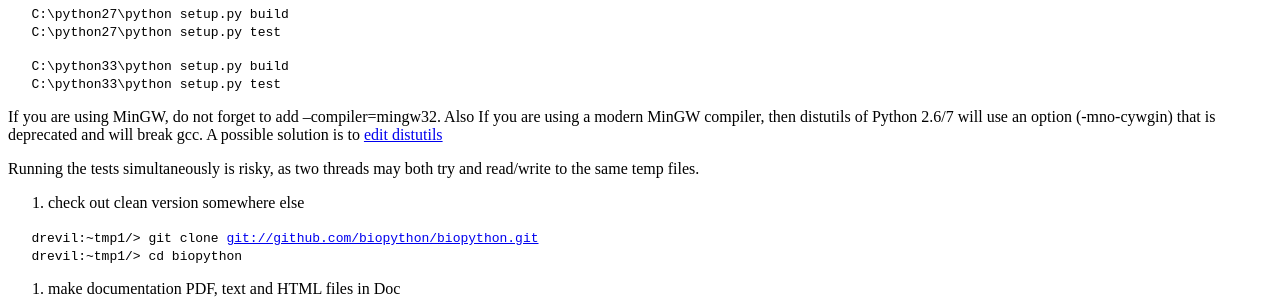
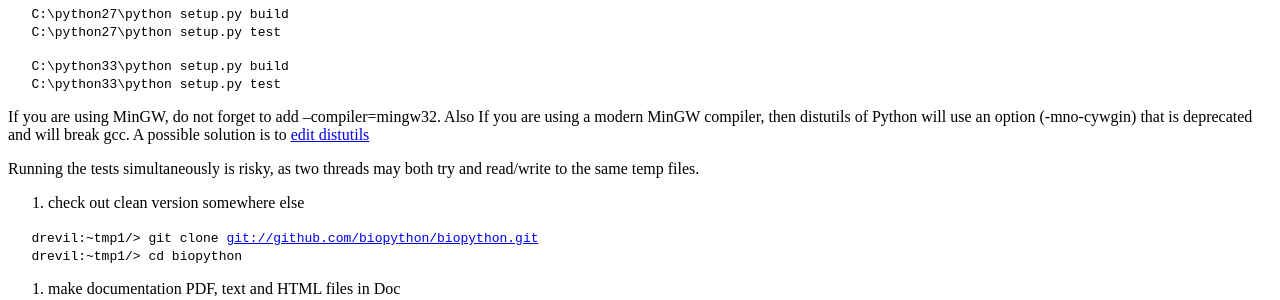
Before and after one commit to biopython/biopython.github.io, a Jekyll site: the page built from wiki/Building_a_release.md, in a window 1280 px wide. Shown: the part 850-1150 px from the top of the page. Built offline with Jekyll 4.4.1, drawn with Linux system fonts in a browser that asks for light colours.

Commit message:
Change to wiki page

```diff
--- a/wiki/Building_a_release.md
+++ b/wiki/Building_a_release.md
@@ -61,9 +61,9 @@ Assuming you have setup your compilers etc appropriately just do this:
 `   C:\python33\python setup.py test`
 
 If you are using MinGW, do not forget to add --compiler=mingw32. Also If
-you are using a modern MinGW compiler, then distutils of Python 2.6/7
-will use an option (-mno-cywgin) that is deprecated and will break gcc.
-A possible solution is to [edit
+you are using a modern MinGW compiler, then distutils of Python will use
+an option (-mno-cywgin) that is deprecated and will break gcc. A
+possible solution is to [edit
 distutils](http://bugs.python.org/issue12641)
 
 Running the tests simultaneously is risky, as two threads may both try
```
Also changed, not shown: 1 other file.
